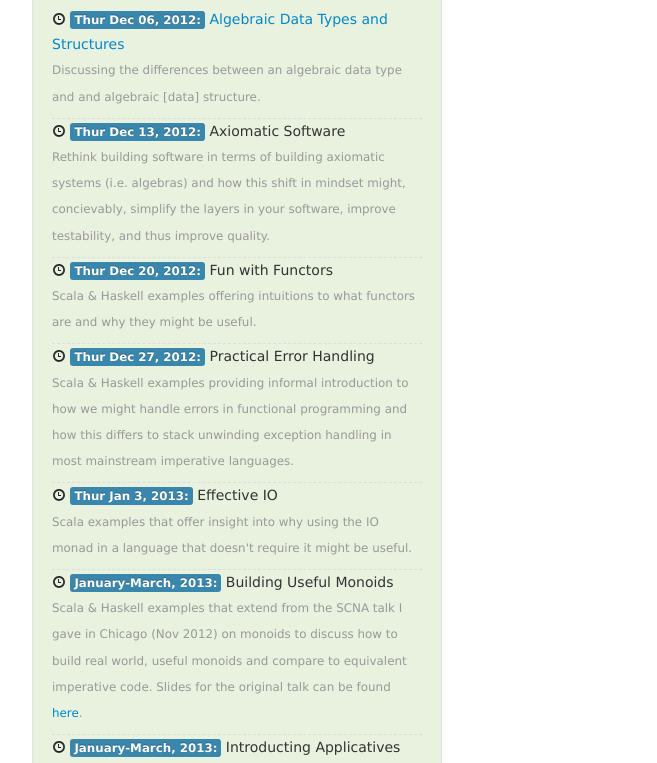
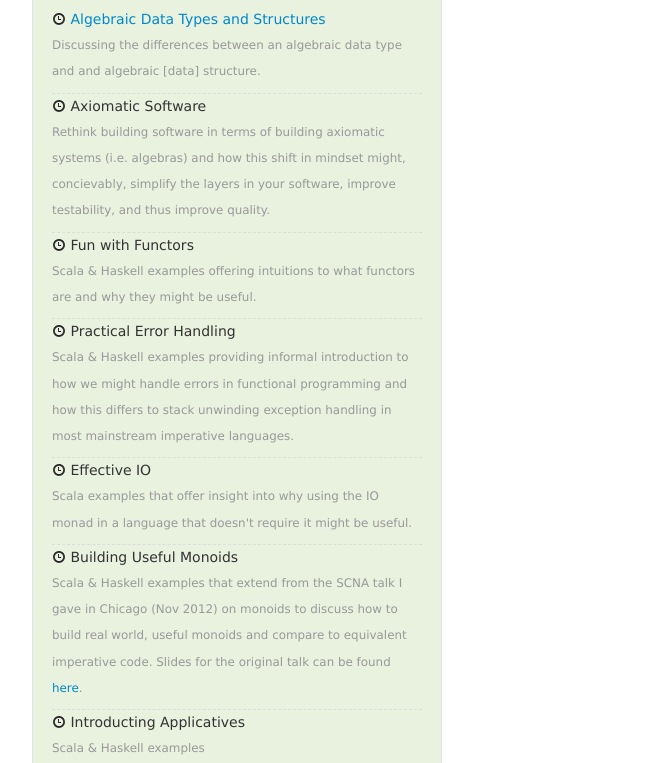
Before and after one commit to functionalops/functionalalgebra, a plain HTML site: page index.html in a window 1280 px wide. Shown: the part 394-1157 px from the top of the page, without its empty margins (268-925 px from the left). Drawn offline with Linux system fonts and the light colour scheme.

Commit message:
Remove dates from home page

```diff
--- a/index.html
+++ b/index.html
@@ -77,7 +77,6 @@ to start employing them using example code in Haskell, Scala, and
   <ul id="article-schedule">
     <li>
       <i class="icon-time">&nbsp;</i>
-      <span class="label label-info">Thur Dec 06, 2012:</span>
       <span class="article-title">
         <a href="/articles/abstract-algebraic-data-types-algebraic-structures/">
         Algebraic Data Types and Structures
@@ -91,7 +90,6 @@ to start employing them using example code in Haskell, Scala, and
     </li>
     <li>
       <i class="icon-time">&nbsp;</i>
-      <span class="label label-info">Thur Dec 13, 2012:</span>
       <span class="article-title">Axiomatic Software</span>
       <br>
       <small class="muted">
@@ -103,7 +101,6 @@ to start employing them using example code in Haskell, Scala, and
     </li>
     <li>
       <i class="icon-time">&nbsp;</i>
-      <span class="label label-info">Thur Dec 20, 2012:</span>
       <span class="article-title">Fun with Functors</span>
       <br>
       <small class="muted">
@@ -113,7 +110,6 @@ to start employing them using example code in Haskell, Scala, and
     </li>
     <li>
       <i class="icon-time">&nbsp;</i>
-      <span class="label label-info">Thur Dec 27, 2012:</span>
       <span class="article-title">Practical Error Handling</span>
       <br>
       <small class="muted">
@@ -125,7 +121,6 @@ to start employing them using example code in Haskell, Scala, and
       </small>
     <li>
       <i class="icon-time">&nbsp;</i>
-      <span class="label label-info">Thur Jan 3, 2013:</span>
       <span class="article-title">Effective IO</span>
       <br>
       <small class="muted">
@@ -136,7 +131,6 @@ to start employing them using example code in Haskell, Scala, and
     </li>
     <li>
       <i class="icon-time">&nbsp;</i>
-      <span class="label label-info">January-March, 2013:</span>
       <span class="article-title">Building Useful Monoids</span>
       <br>
       <small class="muted">
@@ -149,14 +143,12 @@ to start employing them using example code in Haskell, Scala, and
     </li>
     <li>
       <i class="icon-time">&nbsp;</i>
-      <span class="label label-info">January-March, 2013:</span>
       <span class="article-title">Introducting Applicatives</span>
       <br>
       <small class="muted">Scala &amp; Haskell examples</small>
     </li>
     <li>
       <i class="icon-time">&nbsp;</i>
-      <span class="label label-info">January-March, 2013:</span>
       <span class="article-title">Introducing Lenses</span>
       <br>
       <small class="muted">Scala &amp; Haskell examples</small>
```
